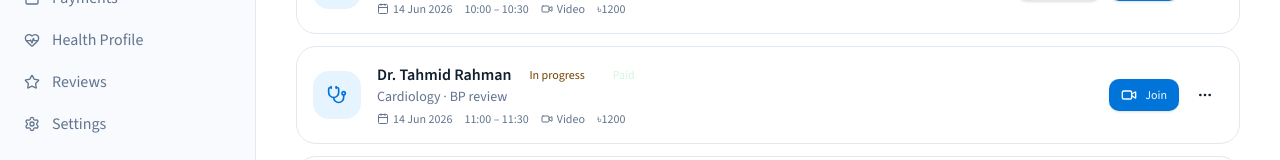
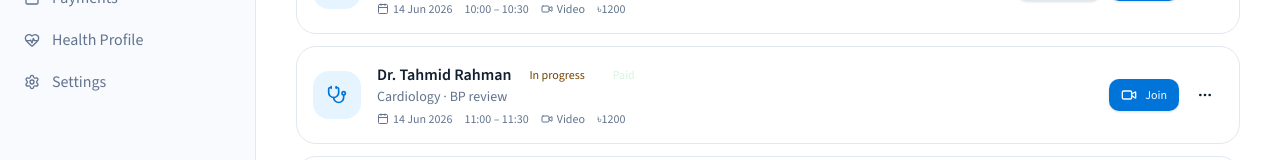
Before and after one commit to asrafulsgit/doctor-sheba-client, a Next.js app: page /patient/appointments in a window 1280 px wide. Shown: the part 309-469 px from the top of the page. Built offline with nearby package versions, Linux system fonts and the light colour scheme.

Commit message:
update private layout (remove reviews tab from patient)

```diff
--- a/src/components/layout/PrivateLayout.tsx
+++ b/src/components/layout/PrivateLayout.tsx
@@ -50,7 +50,6 @@ const PATIENT_NAV: NavItem[] = [
   { to: "/patient/reports", label: "Medical Reports", icon: FlaskConical },
   { to: "/patient/payments", label: "Payments", icon: Wallet2 },
   { to: "/patient/health-profile", label: "Health Profile", icon: HeartPulse },
-  { to: "/patient/reviews", label: "Reviews", icon: Star },
   { to: "/patient/settings", label: "Settings", icon: Settings },
 ];
 
@@ -130,10 +129,7 @@ const PrivateLayout = ({ children }: { children: ReactNode }) => {
                   </SheetTitle>
                 </SheetHeader>
                 <aside className="bg-background shadow-elevated">
-                  <SidebarNav
-                    nav={nav}
-                    pathname={pathname}
-                  />
+                  <SidebarNav nav={nav} pathname={pathname} />
                 </aside>
               </SheetContent>
             </Sheet>
@@ -147,7 +143,9 @@ const PrivateLayout = ({ children }: { children: ReactNode }) => {
           </div>
           <div className="flex items-center gap-3">
             <div className="hidden flex-col items-end text-right sm:flex">
-              <span className="font-semibold text-foreground">{user.email}</span>
+              <span className="font-semibold text-foreground">
+                {user.email}
+              </span>
               <span className="text-xs text-muted-foreground">
                 {roleLabel(user.role)}
               </span>
```
